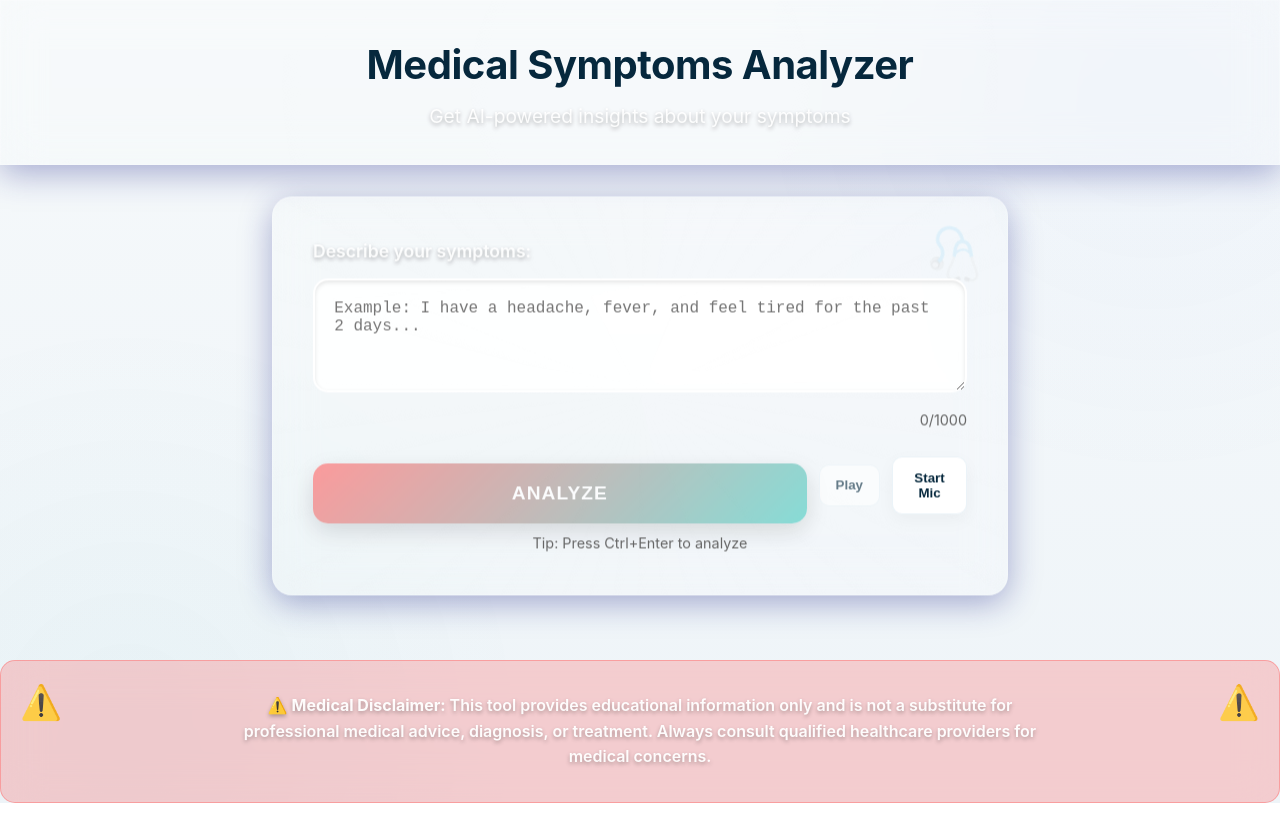
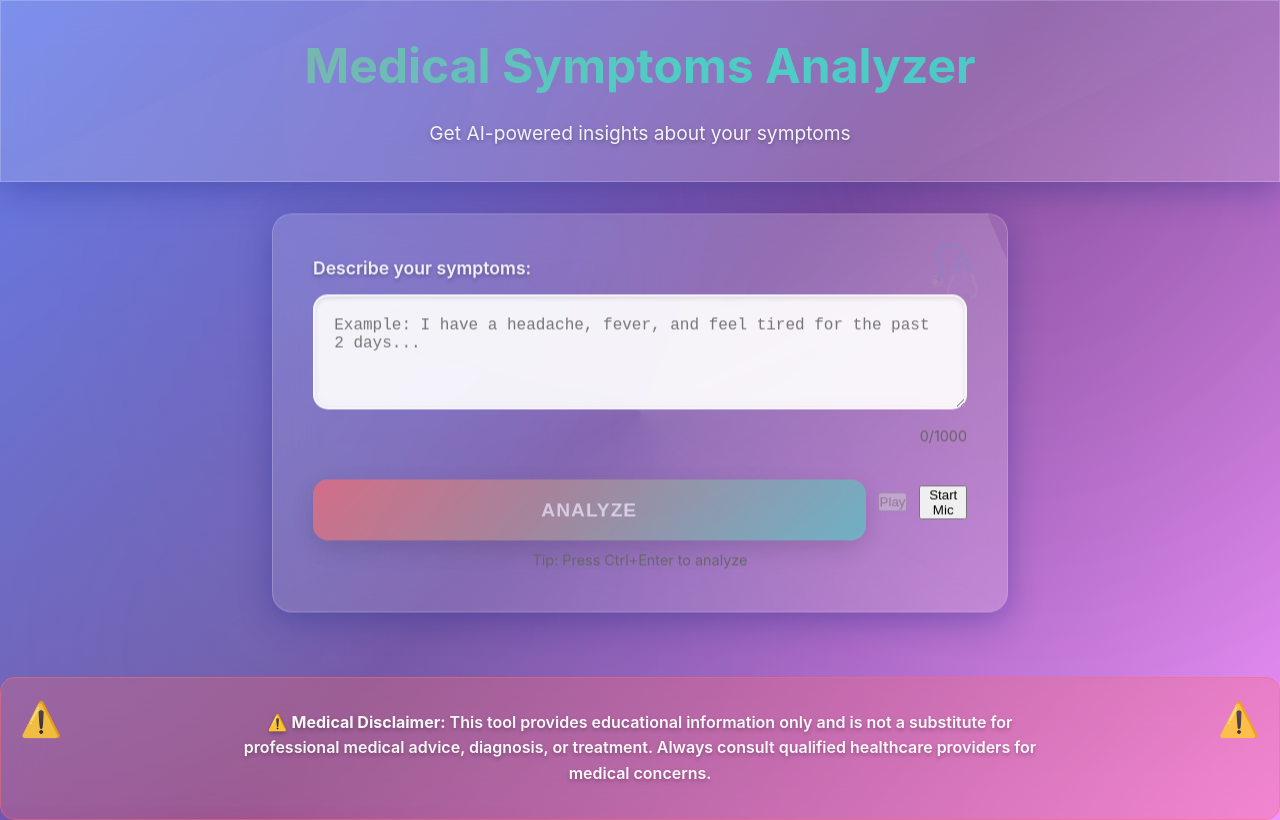
Before and after one commit to KAVYA-29-ai/MediSense-AI, a React (Create React App) app: page / in a window 1280 px wide. Built offline with nearby package versions, Linux system fonts and the light colour scheme.

Commit message:
Revamp styling for medical-themed UI

```diff
--- a/src/App.css
+++ b/src/App.css
@@ -4,36 +4,47 @@
   box-sizing: border-box;
 }
 
-@import url('https://fonts.googleapis.com/css2?family=Inter:wght@300;400;600;700;800&display=swap');
-
 body {
-  font-family: 'Inter', -apple-system, BlinkMacSystemFont, 'Segoe UI', 'Roboto', sans-serif;
+  font-family: -apple-system, BlinkMacSystemFont, 'Segoe UI', 'Roboto', sans-serif;
   line-height: 1.6;
-  color: #0f172a;
-  background: linear-gradient(180deg, #f6f9fb 0%, #eef4f8 100%);
+  color: #333;
+  background: linear-gradient(135deg, #667eea 0%, #764ba2 50%, #f093fb 100%);
   min-height: 100vh;
   position: relative;
   overflow-x: hidden;
 }
 
-/* Subtle radial accents for depth */
+/* Medical Background Animation */
 body::before {
   content: '';
   position: fixed;
-  inset: 0;
-  background-image: radial-gradient(circle at 10% 90%, rgba(14, 165, 164, 0.03) 0%, transparent 30%),
-    radial-gradient(circle at 90% 10%, rgba(37, 99, 235, 0.03) 0%, transparent 30%);
+  top: 0;
+  left: 0;
+  width: 100%;
+  height: 100%;
+  background-image:
+    radial-gradient(circle at 20% 80%, rgba(120, 255, 214, 0.1) 0%, transparent 50%),
+    radial-gradient(circle at 80% 20%, rgba(255, 120, 120, 0.1) 0%, transparent 50%),
+    radial-gradient(circle at 40% 40%, rgba(120, 120, 255, 0.1) 0%, transparent 50%);
+  animation: medicalBg 20s ease-in-out infinite alternate;
   z-index: -2;
-  pointer-events: none;
 }
 
-/* keep visuals clean and professional (no emoji overlays) */
+/* Floating Medical Elements */
 body::after {
-  content: '';
+  content: '🦠 💊 🩺 🧬 ⚕️ 🔬 🩹 💉 🫀 🧠 🦴 👁️ 🦷 💊 🩺 🧬 ⚕️ 🔬 🩹 💉';
   position: fixed;
-  inset: 0;
+  top: 0;
+  left: 0;
+  width: 200%;
+  height: 200%;
+  font-size: 2rem;
+  opacity: 0.1;
+  animation: floatMedical 60s linear infinite;
   z-index: -1;
   pointer-events: none;
+  word-spacing: 4rem;
+  line-height: 8rem;
 }
 
 @keyframes medicalBg {
@@ -85,35 +96,16 @@ body::after {
 }
 
 .app-header h1 {
-  font-size: 2.5rem;
-  margin-bottom: 0.25rem;
-  color: #06283D;
-  font-weight: 700;
-  letter-spacing: -0.5px;
+  font-size: 3rem;
+  margin-bottom: 0.5rem;
+  background: linear-gradient(135deg, #ff6b6b, #4ecdc4, #45b7d1, #f9ca24);
+  background-size: 400% 400%;
+  -webkit-background-clip: text;
+  -webkit-text-fill-color: transparent;
+  background-clip: text;
+  animation: gradientShift 3s ease-in-out infinite, headerBounce 2s ease-in-out infinite;
   position: relative;
   z-index: 2;
-}
-
-.app-header p { margin-top: 0.25rem; } /* tighter spacing for a cleaner header */
-
-/* Update primary button to a professional two-tone teal/blue */
-.analyze-btn {
-  width: 100%;
-  padding: 1rem 2rem;
-  background: linear-gradient(90deg, #0369a1 0%, #0ea5a4 100%);
-  color: #fff;
-  border: none;
-  border-radius: 12px;
-  font-size: 1.05rem;
-  font-weight: 700;
-  cursor: pointer;
-  margin-top: 1rem;
-  transition: transform 0.18s ease, box-shadow 0.18s ease;
-  position: relative;
-  overflow: hidden;
-  text-transform: none;
-  letter-spacing: 0.2px;
-  box-shadow: 0 8px 20px rgba(3, 105, 161, 0.12);
 }
 
 .app-header p {
@@ -288,28 +280,6 @@ body::after {
   cursor: not-allowed;
   transform: none;
   animation: pulse 2s infinite;
-}
-
-.secondary-btn {
-  padding: 0.8rem 1rem;
-  border-radius: 10px;
-  background: #fff;
-  border: 1px solid rgba(3,105,161,0.08);
-  color: #06283D;
-  font-weight: 700;
-  cursor: pointer;
-  box-shadow: 0 6px 18px rgba(2,6,23,0.04);
-  transition: transform 0.15s ease, box-shadow 0.15s ease;
-}
-.secondary-btn:disabled {
-  opacity: 0.6;
-  cursor: not-allowed;
-  transform: none;
-  box-shadow: none;
-}
-.secondary-btn:hover:not(:disabled) {
-  transform: translateY(-3px);
-  box-shadow: 0 10px 25px rgba(3,105,161,0.08);
 }
 
 @keyframes pulse {
```
